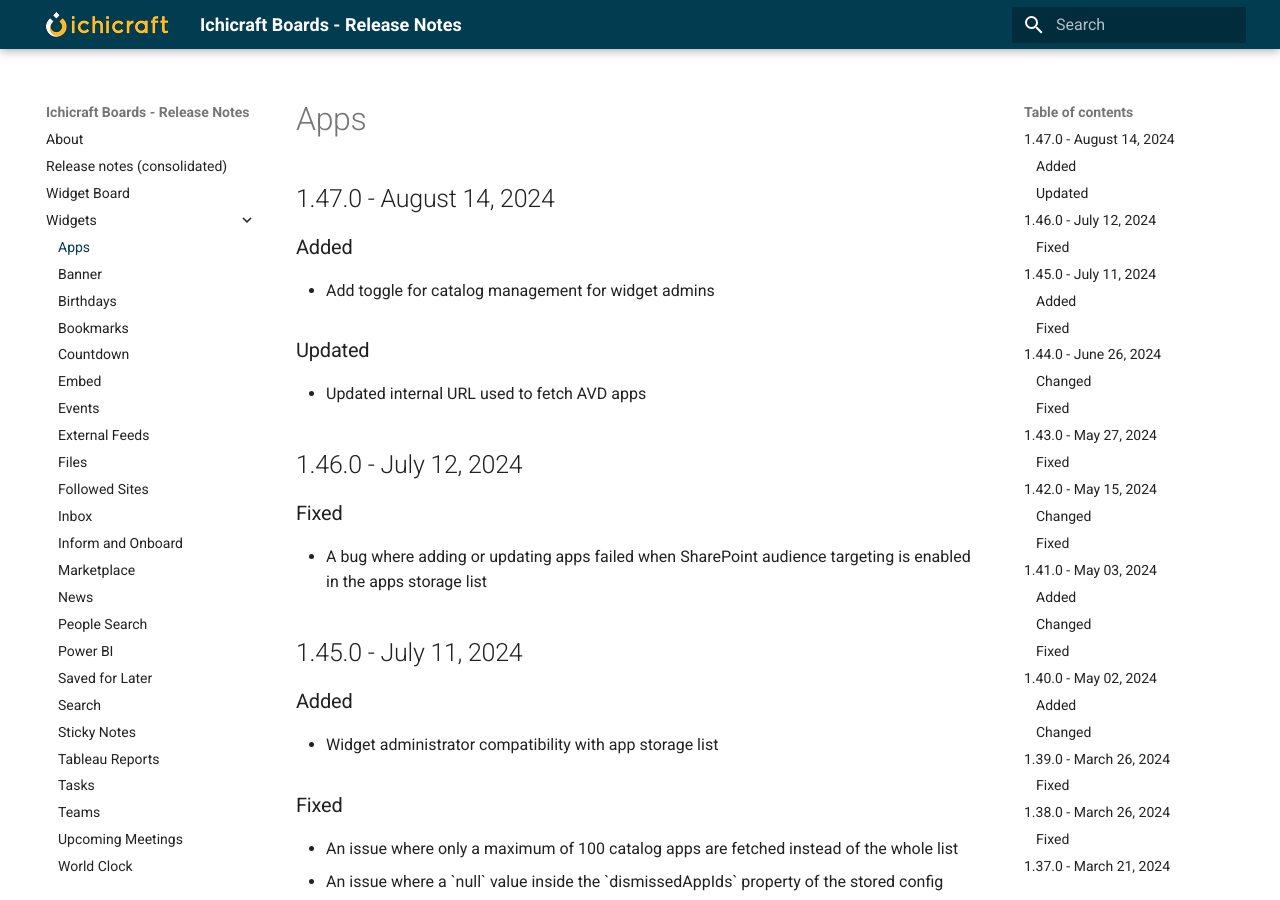
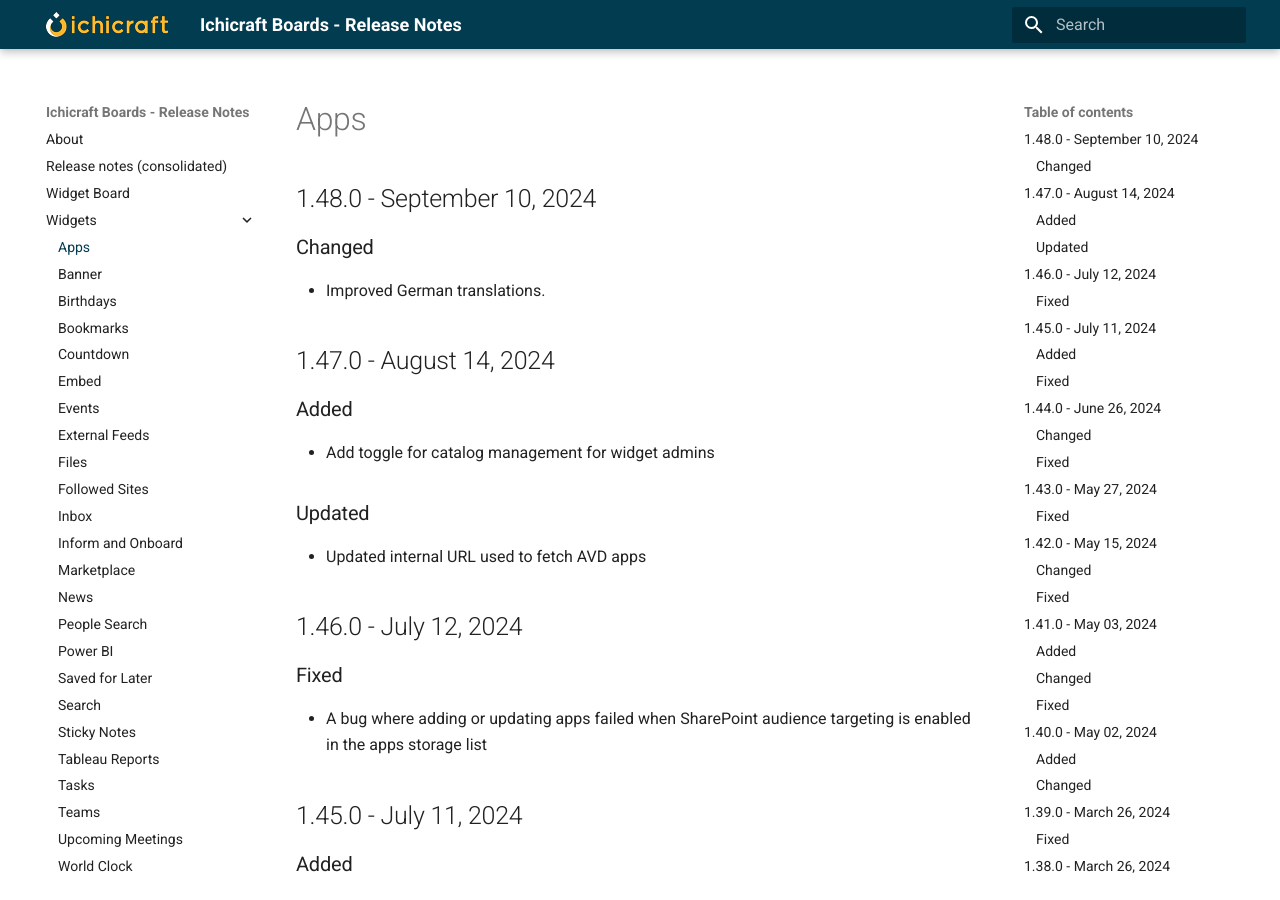
Before and after one commit to ichicraft/widgets-docs, an MkDocs documentation site: the page built from docs/Widgets/Apps.md, in a window 1280 px wide and 900 px high. Built offline with MkDocs 1.6.1 and Material for MkDocs 9.7.7, drawn with Linux system fonts in a browser that asks for light colours.

```diff
--- a/docs/Widgets/Apps.md
+++ b/docs/Widgets/Apps.md
@@ -1,3 +1,8 @@
+## 1.48.0 - September 10, 2024
+
+### Changed
+- Improved German translations.
+
 ## 1.47.0 - August 14, 2024
 
 ### Added
```
Also changed, not shown: docs/Release-notes-(consolidated).md (+5 -0 lines).
